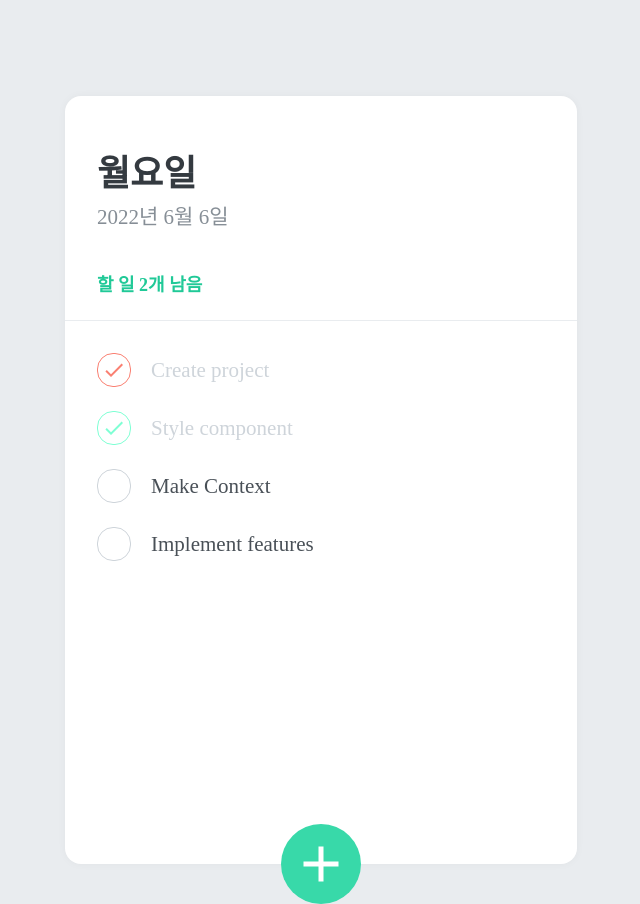
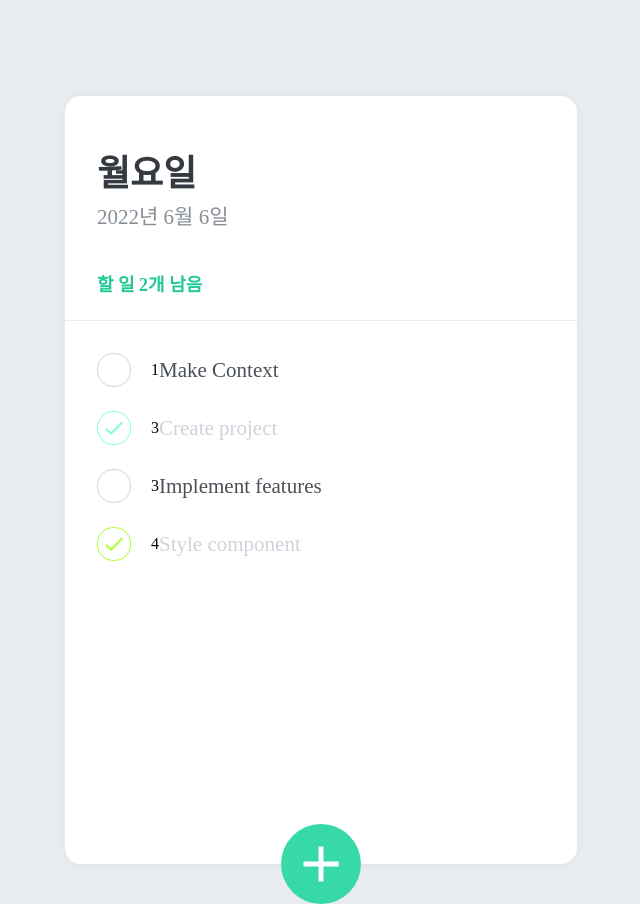
Before and after one commit to pknu-wap/REACT-STUDY, a React (Create React App) app: page / in a window 1280 px wide. Shown: the whole page, without its empty margins (319-959 px from the left). Built offline with nearby package versions, Linux system fonts and the light colour scheme.

Commit message:
issue #13 feat: 우선순위 부여 후 소팅

```diff
--- a/src/App.js
+++ b/src/App.js
@@ -1,4 +1,4 @@
-import React from "react";
+import React, { useState } from "react";
 import { createGlobalStyle } from "styled-components";
 import TodoHead from "./components/ToDoHead/index";
 import TodoTemplate from "./components/ToDoTemplate/index";
@@ -13,13 +13,15 @@ const GlobalStyle = createGlobalStyle`
 `;
 
 function App() {
+  const [num, setNum] = useState();
+
   return (
     <TodoProvider>
       <GlobalStyle />
       <TodoTemplate>
         <TodoHead />
-        <TodoList />
-        <TodoCreate />
+        <TodoList setNum={setNum} />
+        <TodoCreate num={num} />
       </TodoTemplate>
     </TodoProvider>
   );
--- a/src/TodoContext.js
+++ b/src/TodoContext.js
@@ -1,25 +1,30 @@
 import React, { createContext, useContext, useReducer, useRef } from "react";
+import { getRandom } from "./utils/getRandom";
 
 const initialTodos = [
   {
     id: 1,
     text: "Create project",
     done: true,
+    num: getRandom(1, 4),
   },
   {
     id: 2,
     text: "Style component",
     done: true,
+    num: getRandom(1, 4),
   },
   {
     id: 3,
     text: "Make Context",
     done: false,
+    num: getRandom(1, 4),
   },
   {
     id: 4,
     text: "Implement features",
     done: false,
+    num: getRandom(1, 4),
   },
 ];
 
@@ -28,7 +33,9 @@ function todoReducer(state, action) {
     case "CREATE":
       return state.concat(action.todo);
     case "TOGGLE":
-            return state.map((todo) => (todo.id === action.id ? { ...todo, done: !todo.done } : todo));
+      return state.map((todo) =>
+        todo.id === action.id ? { ...todo, done: !todo.done } : todo
+      );
     case "REMOVE":
       return state.filter((todo) => todo.id !== action.id);
     default:
@@ -39,6 +46,7 @@ function todoReducer(state, action) {
 const TodoStateContext = createContext();
 const TodoDispatchContext = createContext();
 const TodoNextIdContext = createContext();
+const ToDoRandomNumContext = createContext();
 
 export function TodoProvider({ children }) {
   const [state, dispatch] = useReducer(todoReducer, initialTodos);
@@ -47,7 +55,13 @@ export function TodoProvider({ children }) {
   return (
     <TodoStateContext.Provider value={state}>
       <TodoDispatchContext.Provider value={dispatch}>
-                <TodoNextIdContext.Provider value={nextId}>{children}</TodoNextIdContext.Provider>
+        <TodoNextIdContext.Provider value={nextId}>
+          <ToDoRandomNumContext.Provider
+            value={getRandom(1, initialTodos.length)}
+          >
+            {children}
+          </ToDoRandomNumContext.Provider>
+        </TodoNextIdContext.Provider>
       </TodoDispatchContext.Provider>
     </TodoStateContext.Provider>
   );
@@ -76,3 +90,10 @@ export function useTodoNextId() {
   }
   return context;
 }
+export function useToDoNum() {
+  const context = useContext(ToDoRandomNumContext);
+  if (!context) {
+    throw new Error("Cannot find TodoProvider");
+  }
+  return context;
+}
--- a/src/components/ToDoCreate/index.js
+++ b/src/components/ToDoCreate/index.js
@@ -2,8 +2,9 @@ import React, { useState } from "react";
 import { MdAdd } from "react-icons/md";
 import S from "./styled";
 import { useTodoDispatch, useTodoNextId } from "../../TodoContext";
+import { getRandom } from "../../utils/getRandom";
 
-function TodoCreate() {
+function TodoCreate({ num }) {
   const [open, setOpen] = useState(false);
   const [value, setValue] = useState("");
 
@@ -20,6 +21,7 @@ function TodoCreate() {
         id: nextId.current,
         text: value,
         done: false,
+        num: getRandom(1, num),
       },
     });
     setValue("");
--- a/src/components/ToDoItem/index.js
+++ b/src/components/ToDoItem/index.js
@@ -4,7 +4,7 @@ import { useTodoDispatch } from "../../TodoContext";
 import S from "./styled";
 import useRandomColor from "../../hooks/useRandomColor";
 
-function TodoItem({ id, done, text }) {
+function TodoItem({ id, done, text, num }) {
   const [setColors, getRandomColor] = useRandomColor();
   const [color, setColor] = useState("");
   const dispatch = useTodoDispatch();
@@ -20,6 +20,7 @@ function TodoItem({ id, done, text }) {
       <S.CheckCircle done={done} onClick={onToggle} color={color}>
         {done && <MdDone />}
       </S.CheckCircle>
+      <span>{num}</span>
       <S.Text done={done}>{text}</S.Text>
       <S.Remove onClick={onRemove}>
         <MdDelete />
--- a/src/components/ToDoList/index.js
+++ b/src/components/ToDoList/index.js
@@ -3,17 +3,27 @@ import { useTodoState } from "../../TodoContext";
 import TodoItem from "../ToDoItem/index";
 import S from "./styled";
 
-function TodoList() {
+function TodoList({ setNum }) {
   const todos = useTodoState();
+  setNum(todos.length);
 
   return (
     <S.TodoListBlock>
-      {todos.map((todo) => (
+      {todos
+        .sort((a, b) => {
+          if (a === b) {
+            return a.text - b.text;
+          } else {
+            return a.num - b.num;
+          }
+        })
+        .map((todo) => (
           <TodoItem
             key={todo.id}
             id={todo.id}
             text={todo.text}
             done={todo.done}
+            num={todo.num}
           />
         ))}
     </S.TodoListBlock>
--- /dev/null
+++ b/src/utils/getRandom.js
@@ -0,0 +1,2 @@
+export const getRandom = (min, max) =>
+  Math.floor(Math.random() * (max - min + 1)) + min;
```
Lines whose indentation alone changed are shown as unchanged.
